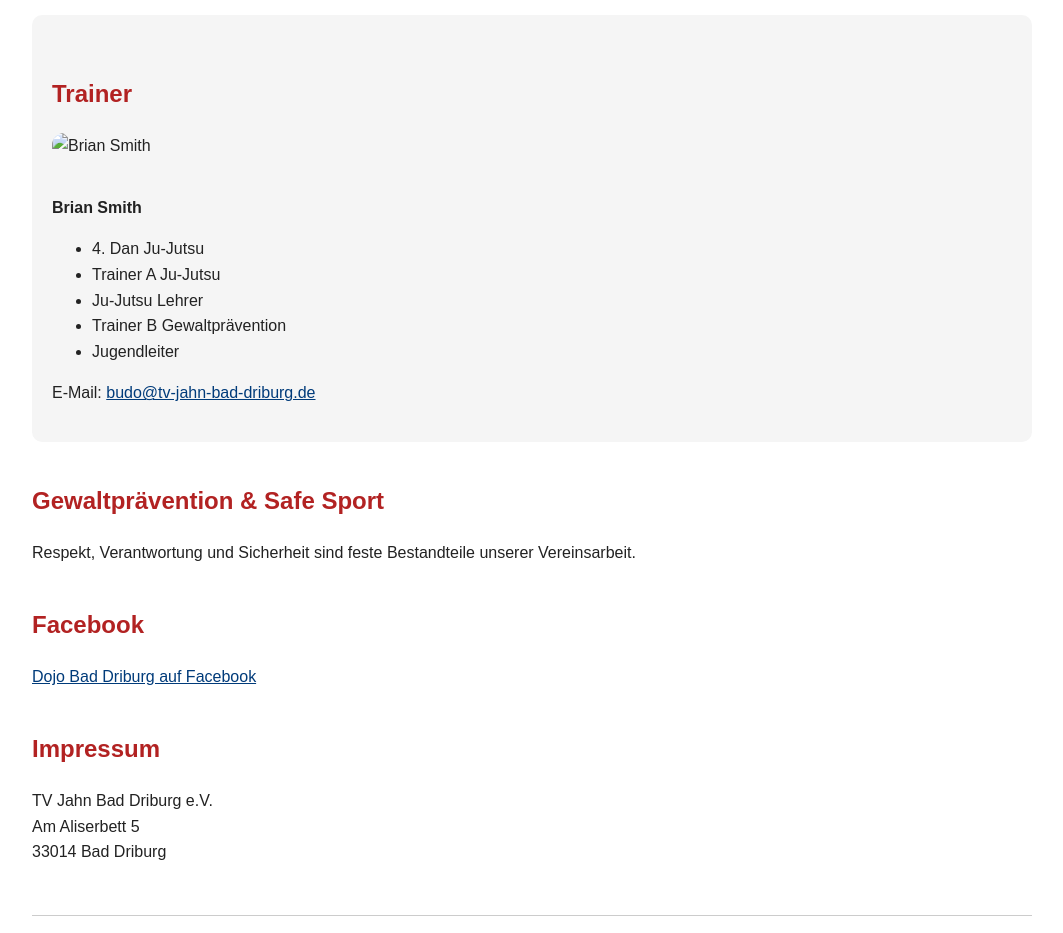
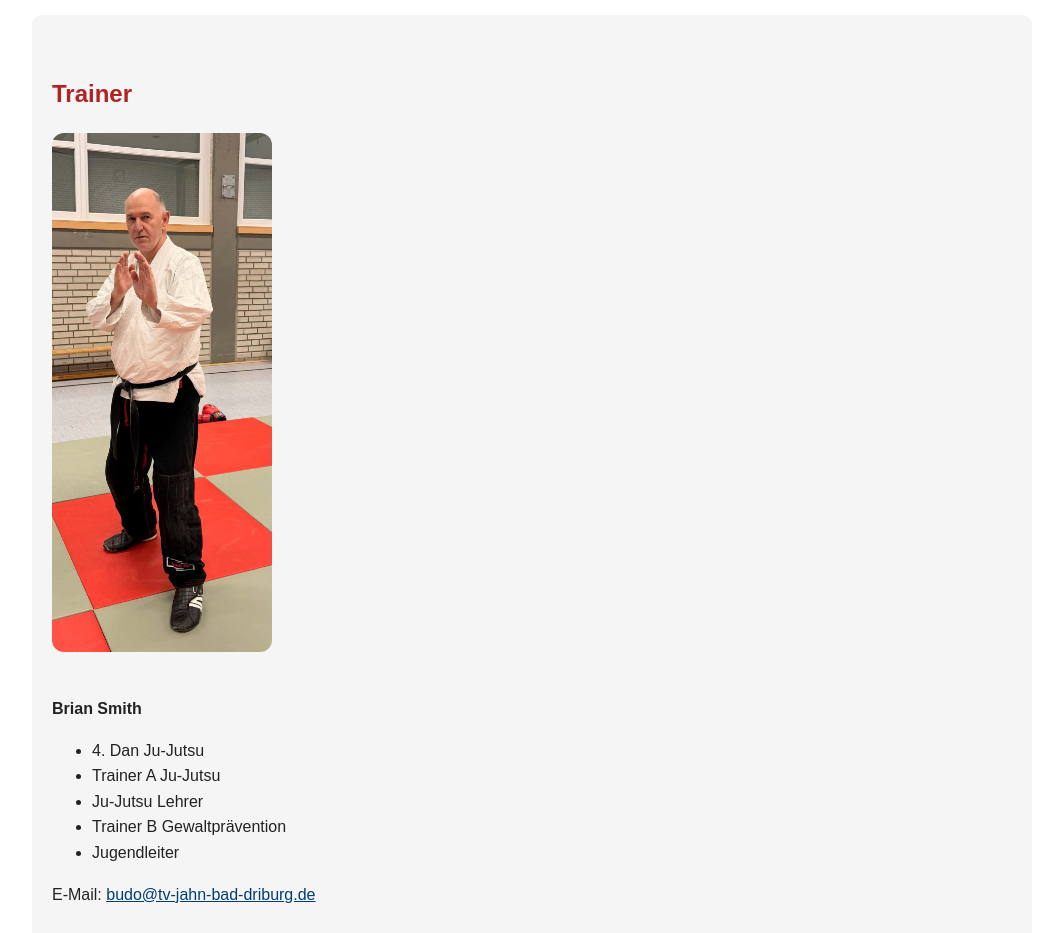
Before and after one commit to BrianausPB/dojo-bad-driburg, a plain HTML site: page index.html in a window 1280 px wide. Shown: the part 840-1773 px from the top of the page, without its empty margins (108-1171 px from the left). Drawn offline with Linux system fonts and the light colour scheme.

Commit message:
Update index.html

```diff
--- a/index.html
+++ b/index.html
@@ -97,7 +97,7 @@ Montag und Donnerstag<br>
 <section class="card">
 
 <h2>Trainer</h2>
-<img src="Brian-smith.jpg"
+<img src="Brian smith.jpg.jpg"
      alt="Brian Smith"
      style="width:220px;
             border-radius:12px;
```
